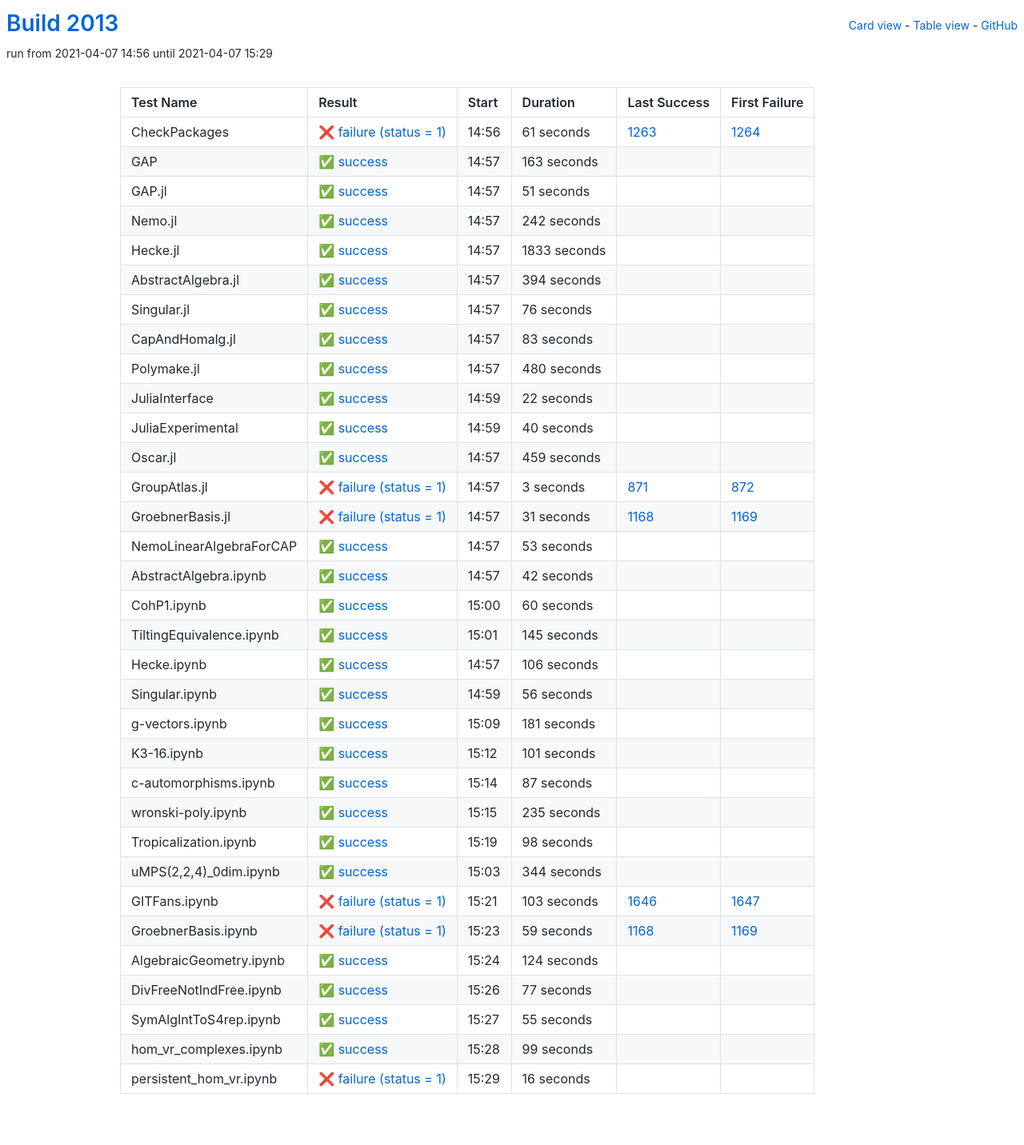
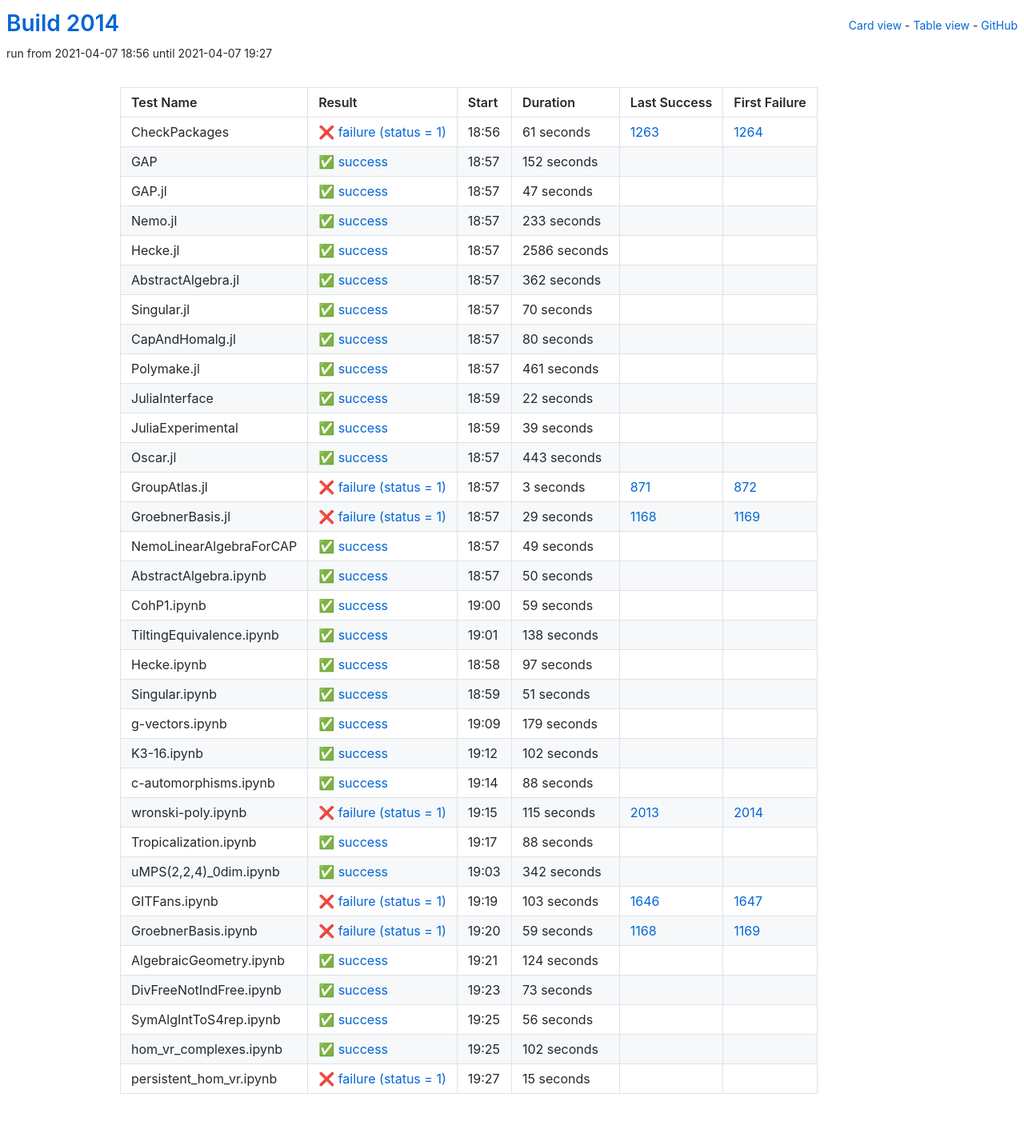
Before and after one commit to oscar-system/oscar-ci-status-stable, a Jekyll site: the page built from table.html, in a window 1280 px wide. Shown: the whole page at 80% size. Built offline with Jekyll 4.4.1, drawn with Linux system fonts in a browser that asks for light colours.

Commit message:
Build #2014

```diff
--- a/_data/ci.yml
+++ b/_data/ci.yml
@@ -1,6 +1,6 @@
 ---
-build: 2013
-build_url: https://oscarci.mathematik.uni-kl.de/job/oscar-stable/2013/
+build: 2014
+build_url: https://oscarci.mathematik.uni-kl.de/job/oscar-stable/2014/
 job: oscar-stable
 organization: oscar-system
 repo: oscar-ci-status-stable
@@ -8,8 +8,8 @@ repourl: https://github.com/oscar-system/oscar-ci-status-stable
 tests:
 - name: CheckPackages
   id: checkpackages
-  log: https://oscarci.mathematik.uni-kl.de/job/oscar-stable/2013/artifact/logs/build-2013/CheckPackages.log
-  start: 2021-04-07 14:56
+  log: https://oscarci.mathematik.uni-kl.de/job/oscar-stable/2014/artifact/logs/build-2014/CheckPackages.log
+  start: 2021-04-07 18:56
   success: false
   exitcode: 1
   status: failure
@@ -20,104 +20,104 @@ tests:
   first_failure_url: https://oscarci.mathematik.uni-kl.de/job/oscar-stable/1264/
 - name: GAP
   id: gap
-  log: https://oscarci.mathematik.uni-kl.de/job/oscar-stable/2013/artifact/logs/build-2013/GAP.log
-  start: 2021-04-07 14:57
+  log: https://oscarci.mathematik.uni-kl.de/job/oscar-stable/2014/artifact/logs/build-2014/GAP.log
+  start: 2021-04-07 18:57
   success: true
   exitcode: 0
   status: success
-  duration: 163
+  duration: 152
   last_success: false
   last_success_url:
   first_failure: false
   first_failure_url:
 - name: GAP.jl
   id: gap-jl
-  log: https://oscarci.mathematik.uni-kl.de/job/oscar-stable/2013/artifact/logs/build-2013/GAP.jl.log
-  start: 2021-04-07 14:57
+  log: https://oscarci.mathematik.uni-kl.de/job/oscar-stable/2014/artifact/logs/build-2014/GAP.jl.log
+  start: 2021-04-07 18:57
   success: true
   exitcode: 0
   status: success
-  duration: 51
+  duration: 47
   last_success: false
   last_success_url:
   first_failure: false
   first_failure_url:
 - name: Nemo.jl
   id: nemo-jl
-  log: https://oscarci.mathematik.uni-kl.de/job/oscar-stable/2013/artifact/logs/build-2013/Nemo.jl.log
-  start: 2021-04-07 14:57
+  log: https://oscarci.mathematik.uni-kl.de/job/oscar-stable/2014/artifact/logs/build-2014/Nemo.jl.log
+  start: 2021-04-07 18:57
   success: true
   exitcode: 0
   status: success
-  duration: 242
+  duration: 233
   last_success: false
   last_success_url:
   first_failure: false
   first_failure_url:
 - name: Hecke.jl
   id: hecke-jl
-  log: https://oscarci.mathematik.uni-kl.de/job/oscar-stable/2013/artifact/logs/build-2013/Hecke.jl.log
-  start: 2021-04-07 14:57
+  log: https://oscarci.mathematik.uni-kl.de/job/oscar-stable/2014/artifact/logs/build-2014/Hecke.jl.log
+  start: 2021-04-07 18:57
   success: true
   exitcode: 0
   status: success
-  duration: 1833
+  duration: 2586
   last_success: false
   last_success_url:
   first_failure: false
   first_failure_url:
 - name: AbstractAlgebra.jl
   id: abstractalgebra-jl
-  log: https://oscarci.mathematik.uni-kl.de/job/oscar-stable/2013/artifact/logs/build-2013/AbstractAlgebra.jl.log
-  start: 2021-04-07 14:57
+  log: https://oscarci.mathematik.uni-kl.de/job/oscar-stable/2014/artifact/logs/build-2014/AbstractAlgebra.jl.log
+  start: 2021-04-07 18:57
   success: true
   exitcode: 0
   status: success
-  duration: 394
+  duration: 362
   last_success: false
   last_success_url:
   first_failure: false
   first_failure_url:
 - name: Singular.jl
   id: singular-jl
-  log: https://oscarci.mathematik.uni-kl.de/job/oscar-stable/2013/artifact/logs/build-2013/Singular.jl.log
-  start: 2021-04-07 14:57
+  log: https://oscarci.mathematik.uni-kl.de/job/oscar-stable/2014/artifact/logs/build-2014/Singular.jl.log
+  start: 2021-04-07 18:57
   success: true
   exitcode: 0
   status: success
-  duration: 76
+  duration: 70
   last_success: false
   last_success_url:
   first_failure: false
   first_failure_url:
 - name: CapAndHomalg.jl
   id: capandhomalg-jl
-  log: https://oscarci.mathematik.uni-kl.de/job/oscar-stable/2013/artifact/logs/build-2013/CapAndHomalg.jl.log
-  start: 2021-04-07 14:57
+  log: https://oscarci.mathematik.uni-kl.de/job/oscar-stable/2014/artifact/logs/build-2014/CapAndHomalg.jl.log
+  start: 2021-04-07 18:57
   success: true
   exitcode: 0
   status: success
-  duration: 83
+  duration: 80
   last_success: false
   last_success_url:
   first_failure: false
   first_failure_url:
 - name: Polymake.jl
   id: polymake-jl
-  log: https://oscarci.mathematik.uni-kl.de/job/oscar-stable/2013/artifact/logs/build-2013/Polymake.jl.log
-  start: 2021-04-07 14:57
+  log: https://oscarci.mathematik.uni-kl.de/job/oscar-stable/2014/artifact/logs/build-2014/Polymake.jl.log
+  start: 2021-04-07 18:57
   success: true
   exitcode: 0
   status: success
-  duration: 480
+  duration: 461
   last_success: false
   last_success_url:
   first_failure: false
   first_failure_url:
 - name: JuliaInterface
   id: juliainterface
-  log: https://oscarci.mathematik.uni-kl.de/job/oscar-stable/2013/artifact/logs/build-2013/JuliaInterface.log
-  start: 2021-04-07 14:59
+  log: https://oscarci.mathematik.uni-kl.de/job/oscar-stable/2014/artifact/logs/build-2014/JuliaInterface.log
+  start: 2021-04-07 18:59
   success: true
   exitcode: 0
   status: success
@@ -128,32 +128,32 @@ tests:
   first_failure_url:
 - name: JuliaExperimental
   id: juliaexperimental
-  log: https://oscarci.mathematik.uni-kl.de/job/oscar-stable/2013/artifact/logs/build-2013/JuliaExperimental.log
-  start: 2021-04-07 14:59
+  log: https://oscarci.mathematik.uni-kl.de/job/oscar-stable/2014/artifact/logs/build-2014/JuliaExperimental.log
+  start: 2021-04-07 18:59
   success: true
   exitcode: 0
   status: success
-  duration: 40
+  duration: 39
   last_success: false
   last_success_url:
   first_failure: false
   first_failure_url:
 - name: Oscar.jl
   id: oscar-jl
-  log: https://oscarci.mathematik.uni-kl.de/job/oscar-stable/2013/artifact/logs/build-2013/Oscar.jl.log
-  start: 2021-04-07 14:57
+  log: https://oscarci.mathematik.uni-kl.de/job/oscar-stable/2014/artifact/logs/build-2014/Oscar.jl.log
+  start: 2021-04-07 18:57
   success: true
   exitcode: 0
   status: success
-  duration: 459
+  duration: 443
   last_success: false
   last_success_url:
   first_failure: false
   first_failure_url:
 - name: GroupAtlas.jl
   id: groupatlas-jl
-  log: https://oscarci.mathematik.uni-kl.de/job/oscar-stable/2013/artifact/logs/build-2013/GroupAtlas.jl.log
-  start: 2021-04-07 14:57
+  log: https://oscarci.mathematik.uni-kl.de/job/oscar-stable/2014/artifact/logs/build-2014/GroupAtlas.jl.log
+  start: 2021-04-07 18:57
   success: false
   exitcode: 1
   status: failure
@@ -164,164 +164,164 @@ tests:
   first_failure_url: https://oscarci.mathematik.uni-kl.de/job/oscar-stable/872/
 - name: GroebnerBasis.jl
   id: groebnerbasis-jl
-  log: https://oscarci.mathematik.uni-kl.de/job/oscar-stable/2013/artifact/logs/build-2013/GroebnerBasis.jl.log
-  start: 2021-04-07 14:57
+  log: https://oscarci.mathematik.uni-kl.de/job/oscar-stable/2014/artifact/logs/build-2014/GroebnerBasis.jl.log
+  start: 2021-04-07 18:57
   success: false
   exitcode: 1
   status: failure
-  duration: 31
+  duration: 29
   last_success: 1168
   last_success_url: https://oscarci.mathematik.uni-kl.de/job/oscar-stable/1168/
   first_failure: 1169
   first_failure_url: https://oscarci.mathematik.uni-kl.de/job/oscar-stable/1169/
 - name: NemoLinearAlgebraForCAP
   id: nemolinearalgebraforcap
-  log: https://oscarci.mathematik.uni-kl.de/job/oscar-stable/2013/artifact/logs/build-2013/NemoLinearAlgebraForCAP.log
-  start: 2021-04-07 14:57
+  log: https://oscarci.mathematik.uni-kl.de/job/oscar-stable/2014/artifact/logs/build-2014/NemoLinearAlgebraForCAP.log
+  start: 2021-04-07 18:57
   success: true
   exitcode: 0
   status: success
-  duration: 53
+  duration: 49
   last_success: false
   last_success_url:
   first_failure: false
   first_failure_url:
 - name: AbstractAlgebra.ipynb
   id: abstractalgebra-ipynb
-  log: https://oscarci.mathematik.uni-kl.de/job/oscar-stable/2013/artifact/logs/build-2013/AbstractAlgebra.ipynb.log
-  start: 2021-04-07 14:57
+  log: https://oscarci.mathematik.uni-kl.de/job/oscar-stable/2014/artifact/logs/build-2014/AbstractAlgebra.ipynb.log
+  start: 2021-04-07 18:57
   success: true
   exitcode: 0
   status: success
-  duration: 42
+  duration: 50
   last_success: false
   last_success_url:
   first_failure: false
   first_failure_url:
 - name: CohP1.ipynb
   id: cohp1-ipynb
-  log: https://oscarci.mathematik.uni-kl.de/job/oscar-stable/2013/artifact/logs/build-2013/CohP1.ipynb.log
-  start: 2021-04-07 15:00
+  log: https://oscarci.mathematik.uni-kl.de/job/oscar-stable/2014/artifact/logs/build-2014/CohP1.ipynb.log
+  start: 2021-04-07 19:00
   success: true
   exitcode: 0
   status: success
-  duration: 60
+  duration: 59
   last_success: false
   last_success_url:
   first_failure: false
   first_failure_url:
 - name: TiltingEquivalence.ipynb
   id: tiltingequivalence-ipynb
-  log: https://oscarci.mathematik.uni-kl.de/job/oscar-stable/2013/artifact/logs/build-2013/TiltingEquivalence.ipynb.log
-  start: 2021-04-07 15:01
+  log: https://oscarci.mathematik.uni-kl.de/job/oscar-stable/2014/artifact/logs/build-2014/TiltingEquivalence.ipynb.log
+  start: 2021-04-07 19:01
   success: true
   exitcode: 0
   status: success
-  duration: 145
+  duration: 138
   last_success: false
   last_success_url:
   first_failure: false
   first_failure_url:
 - name: Hecke.ipynb
   id: hecke-ipynb
-  log: https://oscarci.mathematik.uni-kl.de/job/oscar-stable/2013/artifact/logs/build-2013/Hecke.ipynb.log
-  start: 2021-04-07 14:57
+  log: https://oscarci.mathematik.uni-kl.de/job/oscar-stable/2014/artifact/logs/build-2014/Hecke.ipynb.log
+  start: 2021-04-07 18:58
   success: true
   exitcode: 0
   status: success
-  duration: 106
+  duration: 97
   last_success: false
   last_success_url:
   first_failure: false
   first_failure_url:
 - name: Singular.ipynb
   id: singular-ipynb
-  log: https://oscarci.mathematik.uni-kl.de/job/oscar-stable/2013/artifact/logs/build-2013/Singular.ipynb.log
-  start: 2021-04-07 14:59
+  log: https://oscarci.mathematik.uni-kl.de/job/oscar-stable/2014/artifact/logs/build-2014/Singular.ipynb.log
+  start: 2021-04-07 18:59
   success: true
   exitcode: 0
   status: success
-  duration: 56
+  duration: 51
   last_success: false
   last_success_url:
   first_failure: false
   first_failure_url:
 - name: g-vectors.ipynb
   id: g-vectors-ipynb
-  log: https://oscarci.mathematik.uni-kl.de/job/oscar-stable/2013/artifact/logs/build-2013/g-vectors.ipynb.log
-  start: 2021-04-07 15:09
+  log: https://oscarci.mathematik.uni-kl.de/job/oscar-stable/2014/artifact/logs/build-2014/g-vectors.ipynb.log
+  start: 2021-04-07 19:09
   success: true
   exitcode: 0
   status: success
-  duration: 181
+  duration: 179
   last_success: false
   last_success_url:
   first_failure: false
   first_failure_url:
 - name: K3-16.ipynb
   id: k3-16-ipynb
-  log: https://oscarci.mathematik.uni-kl.de/job/oscar-stable/2013/artifact/logs/build-2013/K3-16.ipynb.log
-  start: 2021-04-07 15:12
+  log: https://oscarci.mathematik.uni-kl.de/job/oscar-stable/2014/artifact/logs/build-2014/K3-16.ipynb.log
+  start: 2021-04-07 19:12
   success: true
   exitcode: 0
   status: success
-  duration: 101
+  duration: 102
   last_success: false
   last_success_url:
   first_failure: false
   first_failure_url:
 - name: c-automorphisms.ipynb
   id: c-automorphisms-ipynb
-  log: https://oscarci.mathematik.uni-kl.de/job/oscar-stable/2013/artifact/logs/build-2013/c-automorphisms.ipynb.log
-  start: 2021-04-07 15:14
+  log: https://oscarci.mathematik.uni-kl.de/job/oscar-stable/2014/artifact/logs/build-2014/c-automorphisms.ipynb.log
+  start: 2021-04-07 19:14
   success: true
   exitcode: 0
   status: success
-  duration: 87
+  duration: 88
   last_success: false
   last_success_url:
   first_failure: false
   first_failure_url:
 - name: wronski-poly.ipynb
   id: wronski-poly-ipynb
-  log: https://oscarci.mathematik.uni-kl.de/job/oscar-stable/2013/artifact/logs/build-2013/wronski-poly.ipynb.log
-  start: 2021-04-07 15:15
+  log: https://oscarci.mathematik.uni-kl.de/job/oscar-stable/2014/artifact/logs/build-2014/wronski-poly.ipynb.log
+  start: 2021-04-07 19:15
+  success: false
+  exitcode: 1
+  status: failure
+  duration: 115
+  last_success: 2013
+  last_success_url: https://oscarci.mathematik.uni-kl.de/job/oscar-stable/2013/
+  first_failure: 2014
+  first_failure_url: https://oscarci.mathematik.uni-kl.de/job/oscar-stable/2014/
+- name: Tropicalization.ipynb
+  id: tropicalization-ipynb
+  log: https://oscarci.mathematik.uni-kl.de/job/oscar-stable/2014/artifact/logs/build-2014/Tropicalization.ipynb.log
+  start: 2021-04-07 19:17
   success: true
   exitcode: 0
   status: success
-  duration: 235
-  last_success: false
-  last_success_url:
-  first_failure: false
-  first_failure_url:
-- name: Tropicalization.ipynb
-  id: tropicalization-ipynb
-  log: https://oscarci.mathematik.uni-kl.de/job/oscar-stable/2013/artifact/logs/build-2013/Tropicalization.ipynb.log
-  start: 2021-04-07 15:19
-  success: true
-  exitcode: 0
-  status: success
-  duration: 98
+  duration: 88
   last_success: false
   last_success_url:
   first_failure: false
   first_failure_url:
 - name: uMPS(2,2,4)_0dim.ipynb
   id: umps-2-2-4-0dim-ipynb
-  log: https://oscarci.mathematik.uni-kl.de/job/oscar-stable/2013/artifact/logs/build-2013/uMPS-2-2-4-_0dim.ipynb.log
-  start: 2021-04-07 15:03
+  log: https://oscarci.mathematik.uni-kl.de/job/oscar-stable/2014/artifact/logs/build-2014/uMPS-2-2-4-_0dim.ipynb.log
+  start: 2021-04-07 19:03
   success: true
   exitcode: 0
   status: success
-  duration: 344
+  duration: 342
   last_success: false
   last_success_url:
   first_failure: false
   first_failure_url:
 - name: GITFans.ipynb
   id: gitfans-ipynb
-  log: https://oscarci.mathematik.uni-kl.de/job/oscar-stable/2013/artifact/logs/build-2013/GITFans.ipynb.log
-  start: 2021-04-07 15:21
+  log: https://oscarci.mathematik.uni-kl.de/job/oscar-stable/2014/artifact/logs/build-2014/GITFans.ipynb.log
+  start: 2021-04-07 19:19
   success: false
   exitcode: 1
   status: failure
@@ -332,8 +332,8 @@ tests:
   first_failure_url: https://oscarci.mathematik.uni-kl.de/job/oscar-stable/1647/
 - name: GroebnerBasis.ipynb
   id: groebnerbasis-ipynb
-  log: https://oscarci.mathematik.uni-kl.de/job/oscar-stable/2013/artifact/logs/build-2013/GroebnerBasis.ipynb.log
-  start: 2021-04-07 15:23
+  log: https://oscarci.mathematik.uni-kl.de/job/oscar-stable/2014/artifact/logs/build-2014/GroebnerBasis.ipynb.log
+  start: 2021-04-07 19:20
   success: false
   exitcode: 1
   status: failure
@@ -344,8 +344,8 @@ tests:
   first_failure_url: https://oscarci.mathematik.uni-kl.de/job/oscar-stable/1169/
 - name: AlgebraicGeometry.ipynb
   id: algebraicgeometry-ipynb
-  log: https://oscarci.mathematik.uni-kl.de/job/oscar-stable/2013/artifact/logs/build-2013/AlgebraicGeometry.ipynb.log
-  start: 2021-04-07 15:24
+  log: https://oscarci.mathematik.uni-kl.de/job/oscar-stable/2014/artifact/logs/build-2014/AlgebraicGeometry.ipynb.log
+  start: 2021-04-07 19:21
   success: true
   exitcode: 0
   status: success
@@ -356,48 +356,48 @@ tests:
   first_failure_url:
 - name: DivFreeNotIndFree.ipynb
   id: divfreenotindfree-ipynb
-  log: https://oscarci.mathematik.uni-kl.de/job/oscar-stable/2013/artifact/logs/build-2013/DivFreeNotIndFree.ipynb.log
-  start: 2021-04-07 15:26
+  log: https://oscarci.mathematik.uni-kl.de/job/oscar-stable/2014/artifact/logs/build-2014/DivFreeNotIndFree.ipynb.log
+  start: 2021-04-07 19:23
   success: true
   exitcode: 0
   status: success
-  duration: 77
+  duration: 73
   last_success: false
   last_success_url:
   first_failure: false
   first_failure_url:
 - name: SymAlgIntToS4rep.ipynb
   id: symalginttos4rep-ipynb
-  log: https://oscarci.mathematik.uni-kl.de/job/oscar-stable/2013/artifact/logs/build-2013/SymAlgIntToS4rep.ipynb.log
-  start: 2021-04-07 15:27
+  log: https://oscarci.mathematik.uni-kl.de/job/oscar-stable/2014/artifact/logs/build-2014/SymAlgIntToS4rep.ipynb.log
+  start: 2021-04-07 19:25
   success: true
   exitcode: 0
   status: success
-  duration: 55
+  duration: 56
   last_success: false
   last_success_url:
   first_failure: false
   first_failure_url:
 - name: hom_vr_complexes.ipynb
   id: hom-vr-complexes-ipynb
-  log: https://oscarci.mathematik.uni-kl.de/job/oscar-stable/2013/artifact/logs/build-2013/hom_vr_complexes.ipynb.log
-  start: 2021-04-07 15:28
+  log: https://oscarci.mathematik.uni-kl.de/job/oscar-stable/2014/artifact/logs/build-2014/hom_vr_complexes.ipynb.log
+  start: 2021-04-07 19:25
   success: true
   exitcode: 0
   status: success
-  duration: 99
+  duration: 102
   last_success: false
   last_success_url:
   first_failure: false
   first_failure_url:
 - name: persistent_hom_vr.ipynb
   id: persistent-hom-vr-ipynb
-  log: https://oscarci.mathematik.uni-kl.de/job/oscar-stable/2013/artifact/logs/build-2013/persistent_hom_vr.ipynb.log
-  start: 2021-04-07 15:29
+  log: https://oscarci.mathematik.uni-kl.de/job/oscar-stable/2014/artifact/logs/build-2014/persistent_hom_vr.ipynb.log
+  start: 2021-04-07 19:27
   success: false
   exitcode: 1
   status: failure
-  duration: 16
+  duration: 15
   last_success: false
   last_success_url:
   first_failure: false
```
Also changed, not shown: README.md.
